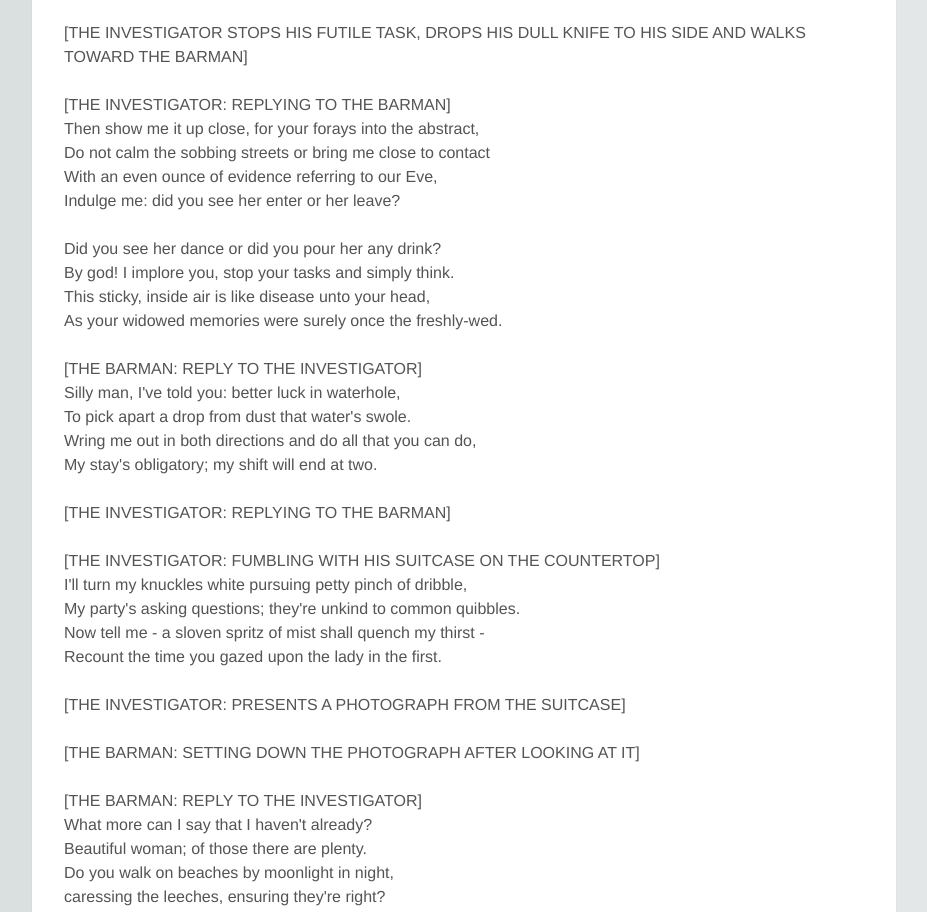
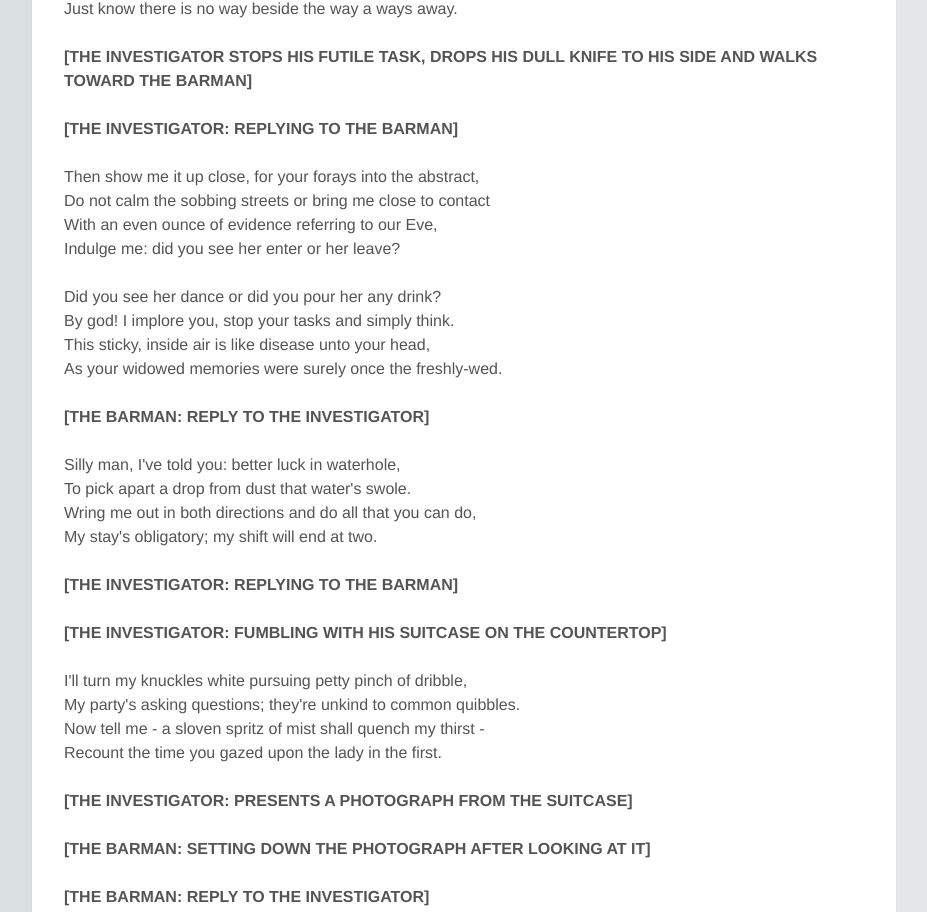
Before and after one commit to machineadrian/machineadrian.github.io, a plain HTML site: page the_barren_barroom_walls.html in a window 1280 px wide. Shown: the part 1257-2169 px from the top of the page, without its empty margins (176-1103 px from the left). Drawn offline with Linux system fonts and the light colour scheme.

Commit message:
Update the_barren_barroom_walls.html

```diff
--- a/the_barren_barroom_walls.html
+++ b/the_barren_barroom_walls.html
@@ -31,14 +31,15 @@
         </a>
         <h2>The Barren Barroom Walls</h2>
         <div><i> or, The Mothden Mural</i>
-
- <div>CHARACTERS OF THE PLAY:</div>
+<br>
+ <div><b>CHARACTERS OF THE PLAY:</b></div>
 <div>
 <i>The Barman<br>The Investigator</i></div>
 <br>
-<div>SCENE:<i>Some saxophone-heavy jazz plays lazily through a stereophone in the corner. The bar is wrapped in an ugly wallpaper, full of past and future announcements at varying ages in the lifespan of paper ephemera. It forms a ugly, yellowing mural with varying levels of cheap filth and made-for-hire graphics. The Investigator is using a dull knife to peel rather unsuccessfully at the walls in search of something. He's rather intent. A sign reading: "THE MOTH DEN", the name of the bar, hangs crookedly above where hands can reach. A little light swings to the synchronous rhythm of breath , a pendulum obscuring and illuminating the rather nasty floor. The investigator is a sweaty, restless man wearing a trench coat with a briefcase to his side. The Barman is rather calm, polishing dishes for his empty, somewhat cramped bar. There is no one else inside. </i></div>
+<div><b>SCENE:</b><i>Some saxophone-heavy jazz plays lazily through a stereophone in the corner. The bar is wrapped in an ugly wallpaper, full of past and future announcements at varying ages in the lifespan of paper ephemera. It forms a ugly, yellowing mural with varying levels of cheap filth and made-for-hire graphics. The Investigator is using a dull knife to peel rather unsuccessfully at the walls in search of something. He's rather intent. A sign reading: "THE MOTH DEN", the name of the bar, hangs crookedly above where hands can reach. A little light swings to the synchronous rhythm of breath , a pendulum obscuring and illuminating the rather nasty floor. The investigator is a sweaty, restless man wearing a trench coat with a briefcase to his side. The Barman is rather calm, polishing dishes for his empty, somewhat cramped bar. There is no one else inside. </i></div>
 <br>
-<div>[THE BARMAN: SPEAKING TO THE INVESTIGATOR]</div>
+<div><b>[THE BARMAN: SPEAKING TO THE INVESTIGATOR]</b></div>
+<br>
 <div>The walls are covered in sure sign of retrograde,<br>
 As former stains and posters, at sun's mercy, start to fade.<br>
 And what they were were merely memories that once have passed,<br>
@@ -54,9 +55,10 @@ The windows, too, are boarded by a film of breath and gin.<br>
 But I'll provide the razor if you're keen to scrape away,<br>
 Just know there is no way beside the way a ways away.</div>
 <br>
-<div>[THE INVESTIGATOR STOPS HIS FUTILE TASK, DROPS HIS DULL KNIFE TO HIS SIDE AND WALKS TOWARD THE BARMAN]</div>
+<div><b>[THE INVESTIGATOR STOPS HIS FUTILE TASK, DROPS HIS DULL KNIFE TO HIS SIDE AND WALKS TOWARD THE BARMAN]</b></div>
 <br>
-<div>[THE INVESTIGATOR: REPLYING TO THE BARMAN]</div>
+<div><b>[THE INVESTIGATOR: REPLYING TO THE BARMAN]</b></div>
+<br>
 <div>Then show me it up close, for your forays into the abstract,<br>
 Do not calm the sobbing streets or bring me close to contact<br>
 With an even ounce of evidence referring to our Eve,<br>
@@ -67,25 +69,28 @@ By god! I implore you, stop your tasks and simply think.<br>
 This sticky, inside air is like disease unto your head,<br>
 As your widowed memories were surely once the freshly-wed.</div>
 <br>
-<div>[THE BARMAN: REPLY TO THE INVESTIGATOR]</div>
+<div><b>[THE BARMAN: REPLY TO THE INVESTIGATOR]</b></div>
+<br>
 <div>Silly man, I've told you: better luck in waterhole,<br>
 To pick apart a drop from dust that water's swole.<br>
 Wring me out in both directions and do all that you can do,<br>
 My stay's obligatory; my shift will end at two.</div>
 <br>
-<div>[THE INVESTIGATOR: REPLYING TO THE BARMAN]</div>
+<div><b>[THE INVESTIGATOR: REPLYING TO THE BARMAN]</b></div>
 <br>
-<div>[THE INVESTIGATOR: FUMBLING WITH HIS SUITCASE ON THE COUNTERTOP]</div>
+<div><b>[THE INVESTIGATOR: FUMBLING WITH HIS SUITCASE ON THE COUNTERTOP]</b></div>
+<br>
 <div>I'll turn my knuckles white pursuing petty pinch of dribble,<br>
 My party's asking questions; they're unkind to common quibbles.<br>
 Now tell me - a sloven spritz of mist shall quench my thirst -<br>
 Recount the time you gazed upon the lady in the first.</div>
 <br>
-<div>[THE INVESTIGATOR: PRESENTS A PHOTOGRAPH FROM THE SUITCASE]</div>
+<div><b>[THE INVESTIGATOR: PRESENTS A PHOTOGRAPH FROM THE SUITCASE]</b></div>
 <br>
-<div>[THE BARMAN: SETTING DOWN THE PHOTOGRAPH AFTER LOOKING AT IT]</div>
+<div><b>[THE BARMAN: SETTING DOWN THE PHOTOGRAPH AFTER LOOKING AT IT]</b></div>
 <br>
-<div>[THE BARMAN: REPLY TO THE INVESTIGATOR]</div>
+<div><b>[THE BARMAN: REPLY TO THE INVESTIGATOR]</b></div>
+<br>
 <div>What more can I say that I haven't already?<br>
 Beautiful woman; of those there are plenty.<br>
 Do you walk on beaches by moonlight in night,<br>
@@ -130,7 +135,8 @@ And surely some other'd open his doors?</div>
 A funeral which'd be a petty method of spending,<br>
 Both effort and currency, 'tis better to forget –</div>
 <br>
-<div>[THE INVESTIGATOR: INTERRUPTING THE BARMAN]</div>
+<div><b>[THE INVESTIGATOR: INTERRUPTING THE BARMAN]</b></div>
+<br>
 <div>No fool can wade in water without getting wet.</div>
 <br>
 <div>Are you a ticklish conductor,<br>
@@ -143,7 +149,8 @@ I beg and implore you, what happened that night?<br>
 You speak of the bird, ought I to interpret,<br>
 That that may have meant you have spotted our culprit?</div>
 <br>
-<div>[THE BARMAN: REPLY TO THE INVESTIGATOR]</div>
+<div><b>[THE BARMAN: REPLY TO THE INVESTIGATOR]</b></div>
+<br>
 <div>Within my mind's eye, I've told not a lie.<br>
 Externally seeking's to live and then die.<br>
 The comfort you seek for the woman you've lost<br>
@@ -159,9 +166,10 @@ Again I'll repeat it: my memory's shot.<br>
 What latent significance idle bestowed?<br>
 For her being here, she'd be just a toad.</div>
 <br>
-<div>[THE INVESTIGATOR: REPLYING TO THE BARMAN]</div>
+<div><b>[THE INVESTIGATOR: REPLYING TO THE BARMAN]</b></div>
 <br>
-<div>[THE INVESTIGATOR: GROWING UPSET AND IMPATIENT]</div>
+<div><b>[THE INVESTIGATOR: GROWING UPSET AND IMPATIENT]</b></div>
+<br>
 <div>What maddening agony you've punished me with,<br>
 What artisan way to suggest she's a bitch!<br>
 I caution, tread careful with clevermost phrase<br>
@@ -172,13 +180,16 @@ Vocabulary's a log for leveraging rage.</div>
 As for me, honestly, I'm impartial she's missing:<br>
 It's to the party's interests that I am submitting.</div>
 <br>
-<div>[THE BARMAN: REPLY TO THE INVESTIGATOR]</div>
+<div><b>[THE BARMAN: REPLY TO THE INVESTIGATOR]</b></div>
+<br>
 <div>Exactly which party is it you belong?</div>
 <br>
-<div>[THE INVESTIGATOR: REPLYING TO THE BARMAN]</div>
+<div><b>[THE INVESTIGATOR: REPLYING TO THE BARMAN]</b></div>
+<br>
 <div>A party that dances to a far different song.</div>
 <br>
-<div>[THE BARMAN: REPLY TO THE INVESTIGATOR]</div>
+<div><b>[THE BARMAN: REPLY TO THE INVESTIGATOR]</b></div>
+<br>
 <div>The Hypocrite, always tactful in refutation<br>
 Only when it suits him. As for her reputation<br>
 I'm not convinced of your distance from her<br>
@@ -187,7 +198,8 @@ So tighten the gap so that we might confer.</div>
 <div>And what of these "sobbing streets" that you have recounted?<br>
 My ears only taste giggles whenever they're outed.</div>
 <br>
-        <div>[THE INVESTIGATOR: REPLYING TO THE BARMAN]</div>
+        <div><b>[THE INVESTIGATOR: REPLYING TO THE BARMAN]</b></div>
+<br>
 <div>You've caught me. Call me a fool, never a liar,<br>
 In morals and in ego, the latter's fire can inspire.<br>
 I've plenty of fuel in the feud which we partake,<br>
@@ -198,8 +210,9 @@ The taste of which is still upon my tongue like venom's snake.</div>
 So excuse my fancy footwork as I flee from questionnaire,<br>
 As I'm meant to be the one loading up the snares!</div>
 <br>
-<div>[THE BARMAN: REPLY TO THE INVESTIGATOR]</div>
-<div>En guarde. Call me a liar never a fool;<br>
+<div><b>[THE BARMAN: REPLY TO THE INVESTIGATOR]</b></div>
+<br>
+<div><i>En guarde. </i> Call me a liar never a fool;<br>
 But I've never heard a single song sung for this ghoul -<br>
 I mean girl. Clearly, for all her grave glory,<br>
 It's merely pocket lint to dispose of her story?</div>
@@ -209,7 +222,8 @@ Alive of your indifference? But shan't it be a bore<br>
 Of no significance to comment on the passing vermin?<br>
 Yet you receive as if I've desecrated holy sermon.</div>
 <br>
-<div>[THE INVESTIGATOR: REPLYING TO THE BARMAN]</div>
+<div><b>[THE INVESTIGATOR: REPLYING TO THE BARMAN]</b></div>
+<br>
 <div>What good it'd be to double down on what I know is fact?<br>
 I am simply a scholar: untrained in how to act.<br>
 It exceeds likelihood that in your philistinic ways,<br>
@@ -225,13 +239,15 @@ I need a knife to peel the sticky papers off the boards.<br>
 To your final question: indulge a lad in a little gift?<br>
 Consider it a bridge to stroll across our little rift.</div>
 <br>
-<div>[THE BARMAN: REPLY TO THE INVESTIGATOR]</div>
+<div><b>[THE BARMAN: REPLY TO THE INVESTIGATOR]</b></div>
+<br>
 <div>Bof! - A decorum the way we're sanctified.<br>
 A knife. Freshly sharpened from the other side.</div>
 <br>
-<div>[THE INVESTIGATOR TAKES IT GRATEFULLY]</div>
+<div><b>[THE INVESTIGATOR TAKES IT GRATEFULLY]</b></div>
 <br>
-<div>[THE BARMAN: TO THE INVESTIGATOR]</div>
+<div><b>[THE BARMAN: TO THE INVESTIGATOR]</b></div>
+<br>
 <div>Although the shreds you're searching surely lack a trace<br>
 Of productivity to reunite you with your grace,<br>
 I applaud your battle and your stamina in awe,<br>
```
